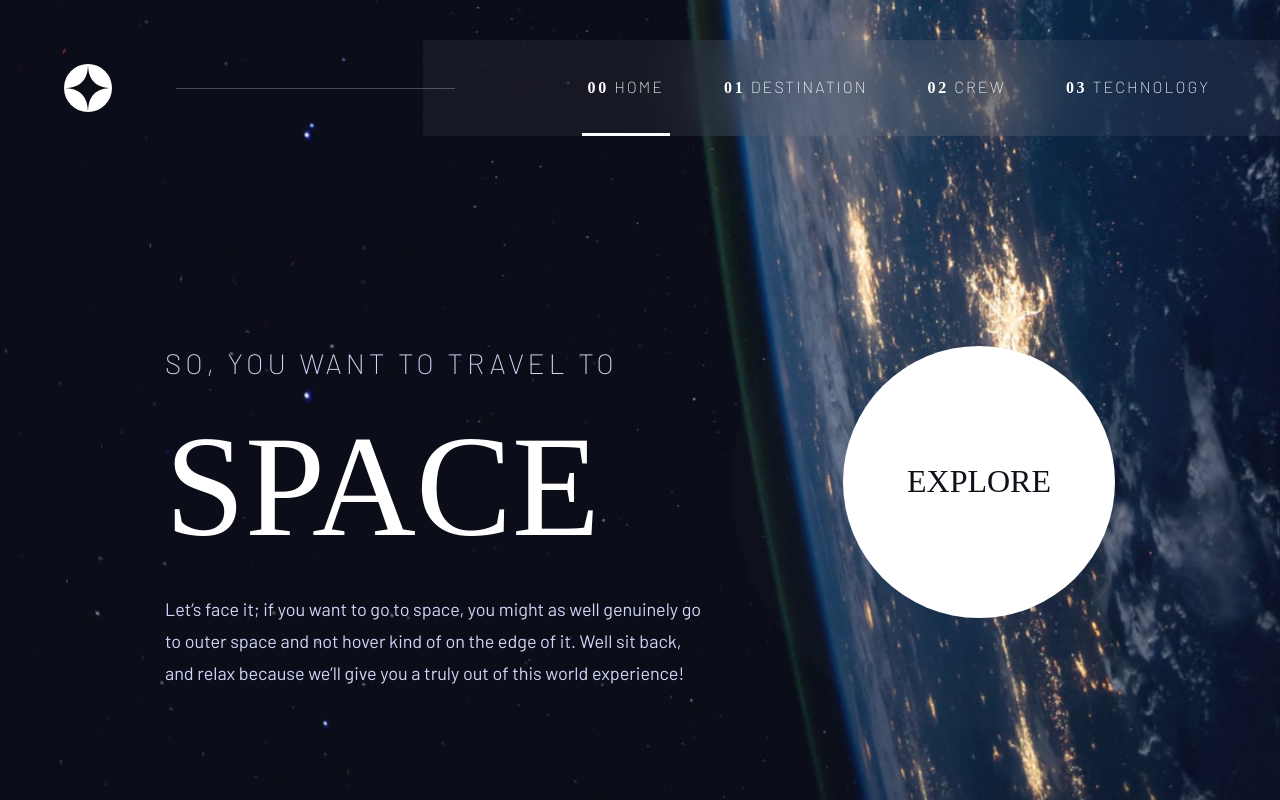
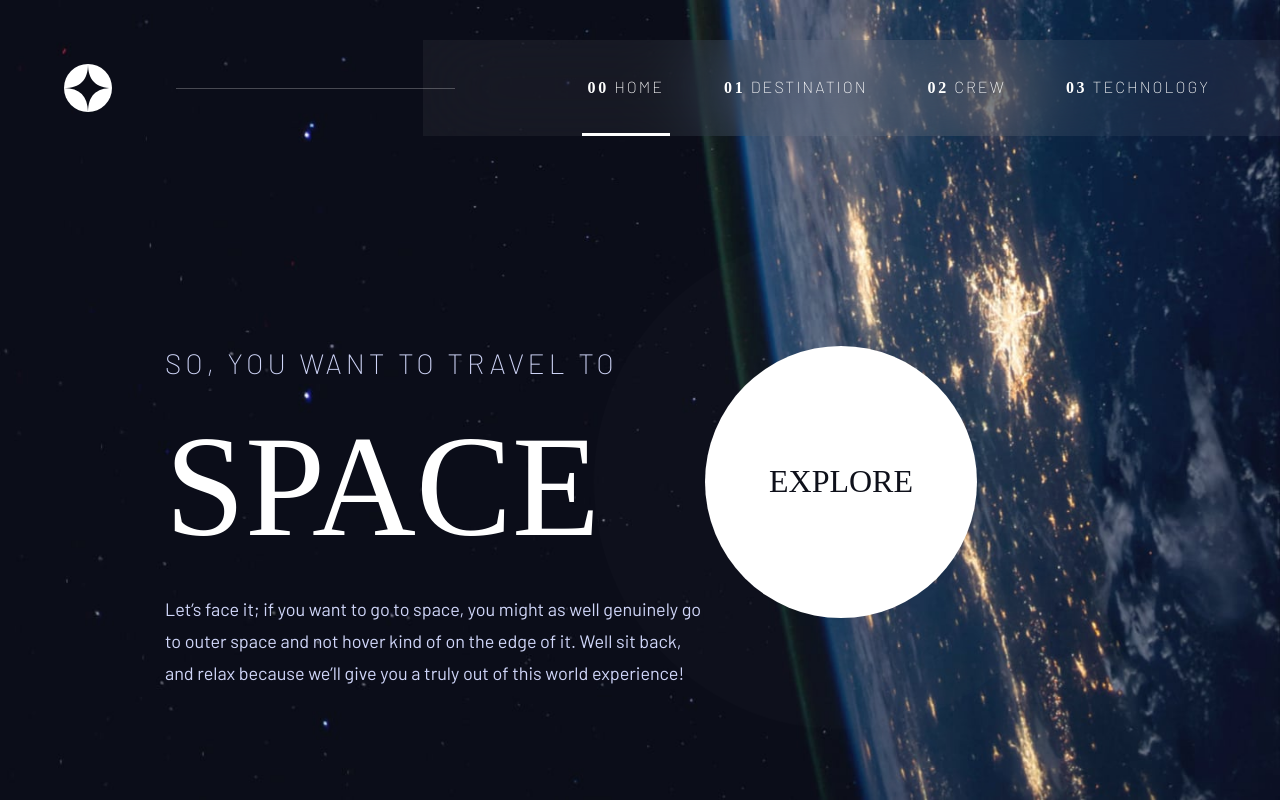
Before and after one commit to artemtyshchuk/spaceTourism-frontendmentor.io, a React (Create React App) app: page / in a window 1280 px wide. Built offline with nearby package versions, Linux system fonts and the light colour scheme; a web font is replaced by a local one.

Commit message:
fix bug on prod

```diff
--- a/src/pages/HomePage/HomePage.module.scss
+++ b/src/pages/HomePage/HomePage.module.scss
@@ -52,21 +52,22 @@
   line-height: 180%;
 }
 
-.buttonContainer {
+// .buttonContainer {
+//   display: flex;
+//   justify-content: flex-end;
+// }
+
+.button {
   display: flex;
   justify-content: flex-end;
-}
-
-.button {
   position: relative;
-  display: flex;
   width: 272px;
   height: 272px;
   justify-content: center;
   align-items: center;
   gap: var(--spacing-100, 8px);
 
-  border-radius: 50%;
+  border-radius: 50% !important;
   border: 88px solid rgba(255, 255, 255, 0.1);
   background: var(--color-white, #fff);
 
--- a/src/pages/HomePage/HomePage.tsx
+++ b/src/pages/HomePage/HomePage.tsx
@@ -56,14 +56,12 @@ export const HomePage = () => {
             world experience!
           </motion.p>
         </div>
-        <div className={styles.buttonContainer}>
-          <button
+        <button
             className={styles.button}
             onClick={() => navigate("/destination")}
           >
             Explore
           </button>
-        </div>
       </div>
     </div>
   );
```
